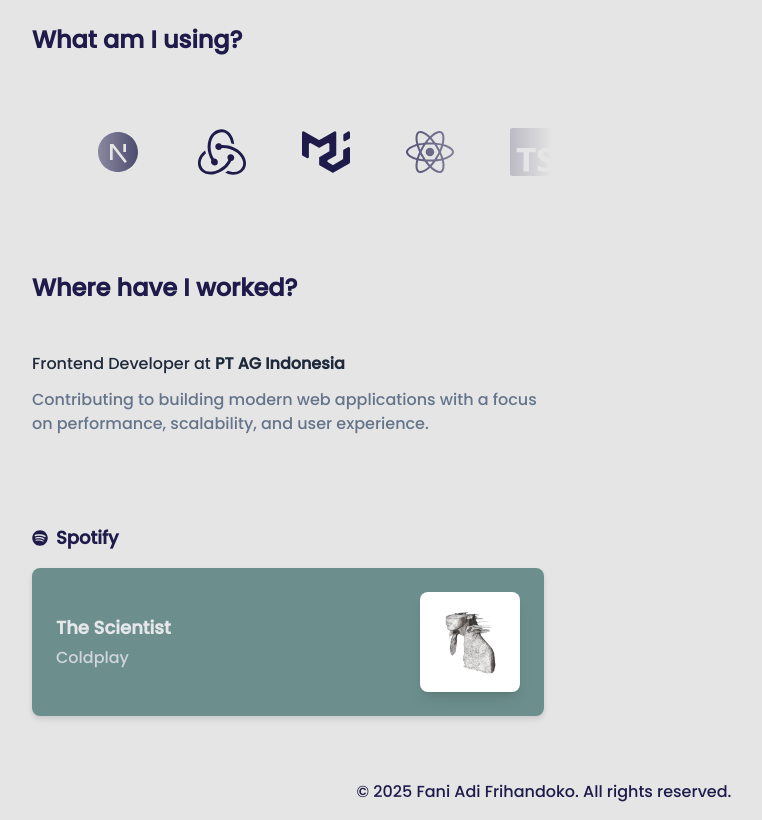
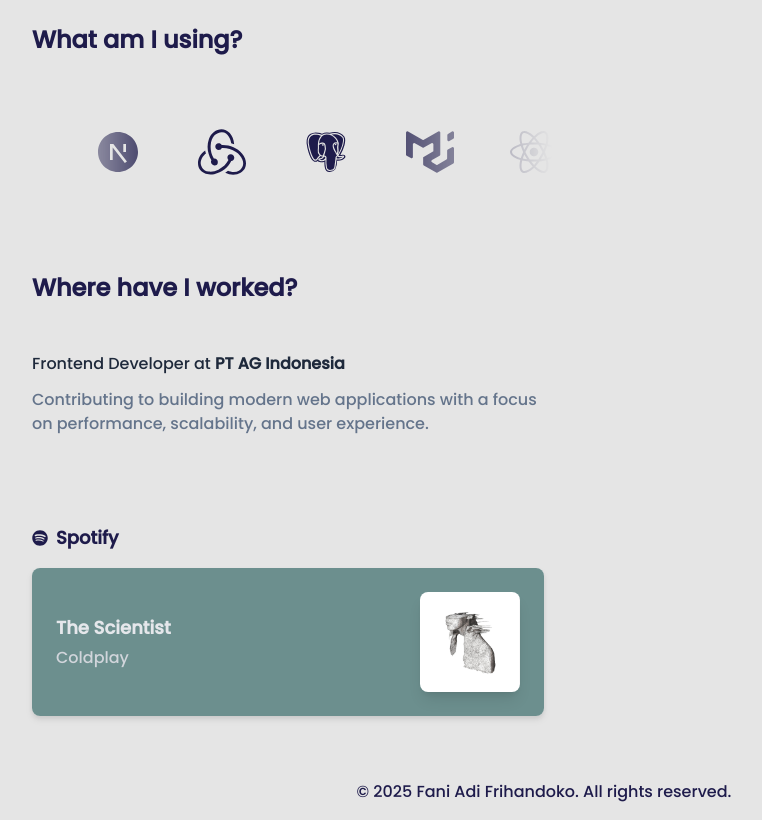
Before and after one commit to faniadifrihandoko1/creativefolio, a Next.js app: page /about in a window 1280 px wide. Shown: the part 960-1780 px from the top of the page, without its empty margins (96-858 px from the left). Built offline with nearby package versions, Linux system fonts and the light colour scheme.

Commit message:
feat(about): add skill postgreesql

```diff
--- a/app/(client)/about/page.tsx
+++ b/app/(client)/about/page.tsx
@@ -2,6 +2,7 @@ import { Metadata } from "next";
 import Image from "next/image";
 import Link from "next/link";
 import Marquee from "react-fast-marquee";
+import { BiLogoPostgresql } from "react-icons/bi";
 import { CgMail } from "react-icons/cg";
 import {
   FaFacebook,
@@ -100,6 +101,11 @@ const About = () => {
                   <SiRedux
                     className="text-5xl hover:text-green-800 cursor-pointer mx-7"
                     data-tooltip-id="Redux"
+                  />
+
+                  <BiLogoPostgresql
+                    className="text-5xl hover:text-green-800 cursor-pointer mx-7"
+                    data-tooltip-id="PostgreSQL"
                   />
                   <SiMui
                     className="text-5xl hover:text-green-800 cursor-pointer mx-7"
```
